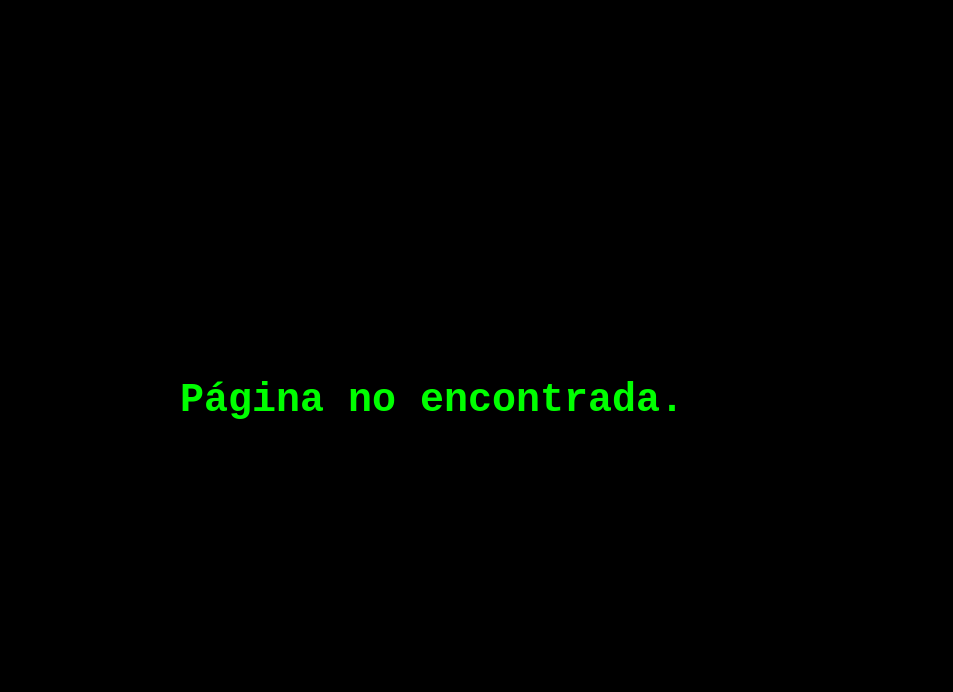
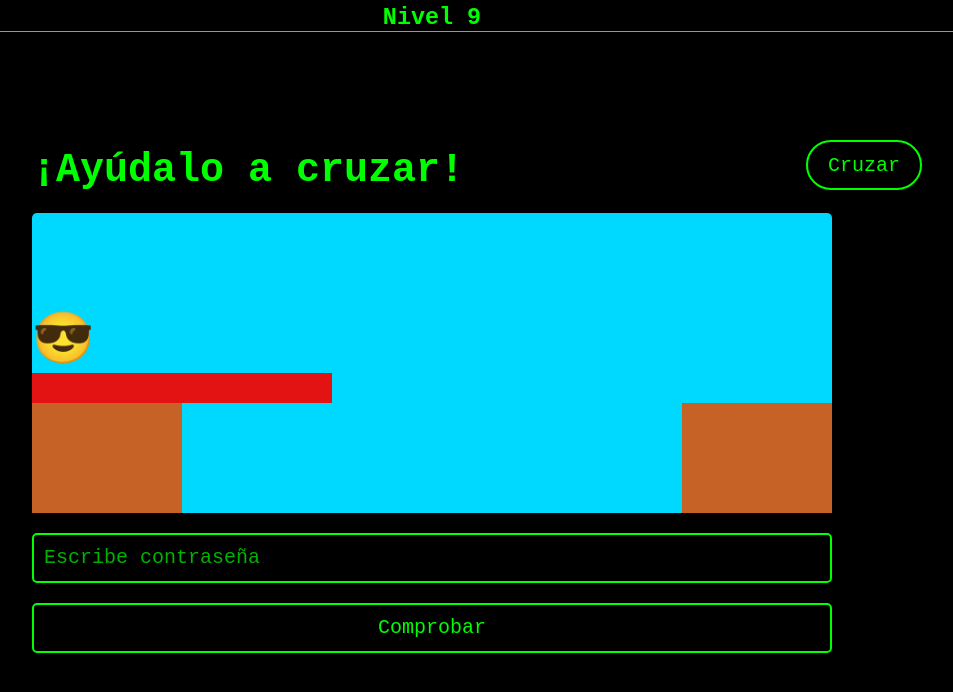
Before and after one commit to ivanchio97/hackthecode, a React (Vite) app: page /nivel9 in a window 1280 px wide. Shown: the top 692 px of the page, without its empty margins (208-1161 px from the left). Built offline with nearby package versions, Linux system fonts and the light colour scheme.

Commit message:
level 9 added and difficulties

```diff
--- a/src/App.jsx
+++ b/src/App.jsx
@@ -10,6 +10,8 @@ import Nivel6 from './Nivel6'
 import Nivel7 from './Nivel7'
 import Nivel8 from './Nivel8'
 import Final from './Final'
+import Dificultad from './Dificultad'
+import Nivel9 from './Nivel9'
 
 function App() {
   return (
@@ -17,6 +19,7 @@ function App() {
       <Routes>
         <Route path="/" element={<Nivel0 />} />
         <Route path="/nivel1-h4kojs7upcv2azxtq9" element={<Nivel1 />} />
+        <Route path='/dificultad' element={<Dificultad />} />
         <Route path="/nivel2-hXkojsXupcvXazxtqX" element={<Nivel2 />} />
         <Route path="/nivel3-hXkojsXupcvXazxtqX" element={<Nivel3 />} />
         <Route path="/nivel4-hXkojsXupcvXazxtqX" element={<Nivel4 />} />
@@ -24,6 +27,7 @@ function App() {
         <Route path="/nivel6-hXkojsXupcvXazxtqX" element={<Nivel6 />} />
         <Route path='/nivel7-hXkojsXupcvXazxtqX' element={<Nivel7 />} />
         <Route path='/nivel8' element={<Nivel8 />} />
+        <Route path='/nivel9' element={<Nivel9 /> } />
 
         <Route path="/final-hXkojsXupcvXazxtqX" element={<Final />} />
         <Route path='*' element={<h1>Página no encontrada.</h1>} />
--- /dev/null
+++ b/src/Dificultad.jsx
@@ -0,0 +1,31 @@
+// Nivel0.js
+import { useState } from 'react'
+import { useNavigate } from 'react-router-dom'
+
+function Dificultad() {
+    const [pw0, setPw0] = useState("")
+    const navigate = useNavigate()
+
+    function check(num) {
+      if(num == 1){
+        navigate("/nivel1-h4kojs7upcv2azxtq9") // Redirige a Nivel 1
+      }
+      else{
+        const confirmar = confirm("⚠️ ADVERTENCIA ⚠️ Para la dificultad media debes tener conocimientos básicos de programación. ¿Conitnuar?")
+        if (confirmar) navigate("/nivel9")
+      }
+    }
+
+    return (
+      <>
+        <h3 className='nivel'> Nivel ? </h3>
+        <div className='game'>
+          <h1>Elige una dificultad</h1>
+          <button className='btn' onClick={()=>check(1)}>Facil</button>
+          <button className='btn' onClick={()=>check(2)}>Media</button>
+        </div>
+      </>
+    )
+  }
+
+  export default Dificultad
--- a/src/Nivel0.jsx
+++ b/src/Nivel0.jsx
@@ -8,7 +8,7 @@ function Nivel0() {
 
   function check() {
     if (pw0 === "3568") {
-      navigate("/nivel1-h4kojs7upcv2azxtq9") // Redirige a Nivel 1
+      navigate('/dificultad')
     } else {
       alert("Contraseña incorrecta")
       setPw0("")
--- /dev/null
+++ b/src/Nivel9.jsx
@@ -0,0 +1,95 @@
+// Nivel9.js
+import { useEffect, useState, useRef } from 'react'
+import { useNavigate } from 'react-router-dom'
+
+function Nivel9() {
+  const [pw, setPw] = useState("")
+  const [position, setPosition] = useState(0)
+  const [correr, setCorrer] = useState(false)
+  const pisoRef = useRef(null) // referencia al piso en el DOM
+  const [numrand, setNumrand] = useState(Math.floor(Math.random()*10000) + 100000)
+  const navigate = useNavigate()
+
+  function check() {
+    if (pw === numrand) {
+      navigate("/final-hXkojsXupcvXazxtqX")
+    } else {
+      alert("Contraseña incorrecta")
+      setPw("")
+    }
+  }
+  function reiniciar(){
+    setPosition(0)
+    setCorrer(false)
+  }
+
+  useEffect(() => {
+    if (correr) {
+      let movimiento = setInterval(() => {
+        setPosition((prev) => {
+          const nuevo = prev + 5
+
+          // medir ancho real del piso en el DOM (no en el estado)
+          const anchoReal = pisoRef.current?.getBoundingClientRect().width || 0
+
+          if (nuevo > anchoReal && anchoReal < 660) {
+            alert("¡Se cayó!")
+            clearInterval(movimiento)
+            reiniciar();
+          }
+          else if(nuevo > 660 && anchoReal > 660){
+            alert("¡Muy bien!, aquí tienes la contraseña! ")
+            clearInterval(movimiento)
+            setPw(numrand)
+          }
+          return nuevo
+        })
+      }, 80)
+
+      // limpiar intervalo si el componente se desmonta
+      return () => clearInterval(movimiento)
+    }
+  }, [correr])
+
+  return (
+    <>
+      <h3 className='nivel'> Nivel 9 </h3>
+      <div className='game'>
+        <h1>¡Ayúdalo a cruzar!</h1>
+        <div className='nivel9'>
+          <p
+            className='personaje'
+            style={{ left: position }}
+          >
+            <a
+              href="https://developer.mozilla.org/es/docs/Web/CSS/width"
+              target='_blank'
+              rel="noreferrer"
+            >
+              😎
+            </a>
+          </p>
+          <div className='muro1'>muro1</div>
+          <div className='muro2'>muro2</div>
+          {/* piso editable con CSS */}
+          <div className='piso' ref={pisoRef}>
+            piso
+          </div>
+        </div>
+
+        <input
+          className='input'
+          placeholder='Escribe contraseña'
+          value={pw}
+          onChange={(e) => setPw(e.target.value)}
+        />
+        <button className='btn' onClick={check}>Comprobar</button>
+        <button className='btn cruzar' onClick={() => setCorrer(true)}>
+          Cruzar
+        </button>
+      </div>
+    </>
+  )
+}
+
+export default Nivel9
--- a/src/index.css
+++ b/src/index.css
@@ -196,3 +196,52 @@ input[type=number]::-webkit-outer-spin-button {
   -webkit-appearance: none;
   margin: 0;
 }
+.nivel9{
+  height: 300px;
+  width: 800px;
+  background: rgb(0, 217, 255);
+  border-radius: 5px;
+  position: relative;
+}
+.personaje{
+  font-size: 2.5em;
+  position: absolute;
+  top:96px;
+  left:0px;
+}
+.personaje a{
+  text-decoration: none;
+}
+.muro1{
+  height: 110px;
+  background-color: rgb(199, 98, 39);
+  width: 150px;
+  position: absolute;
+  bottom: 0;
+  left: 0;
+  color: rgb(199, 98, 39);
+}
+
+.muro2{
+  height: 110px;
+  background-color: rgb(199, 98, 39);
+  width: 150px;
+  position: absolute;
+  bottom: 0;
+  right: 0;
+  color: rgb(199, 98, 39);
+}
+.piso{
+  background-color: #e41313;
+  position: absolute;
+  width: 300px;
+  height: 30px;
+  top:160px;
+  color: #e41313;
+}
+.cruzar{
+  position: absolute;
+  border-radius: 25px;
+  right:150px;
+  top:140px;
+}
```
